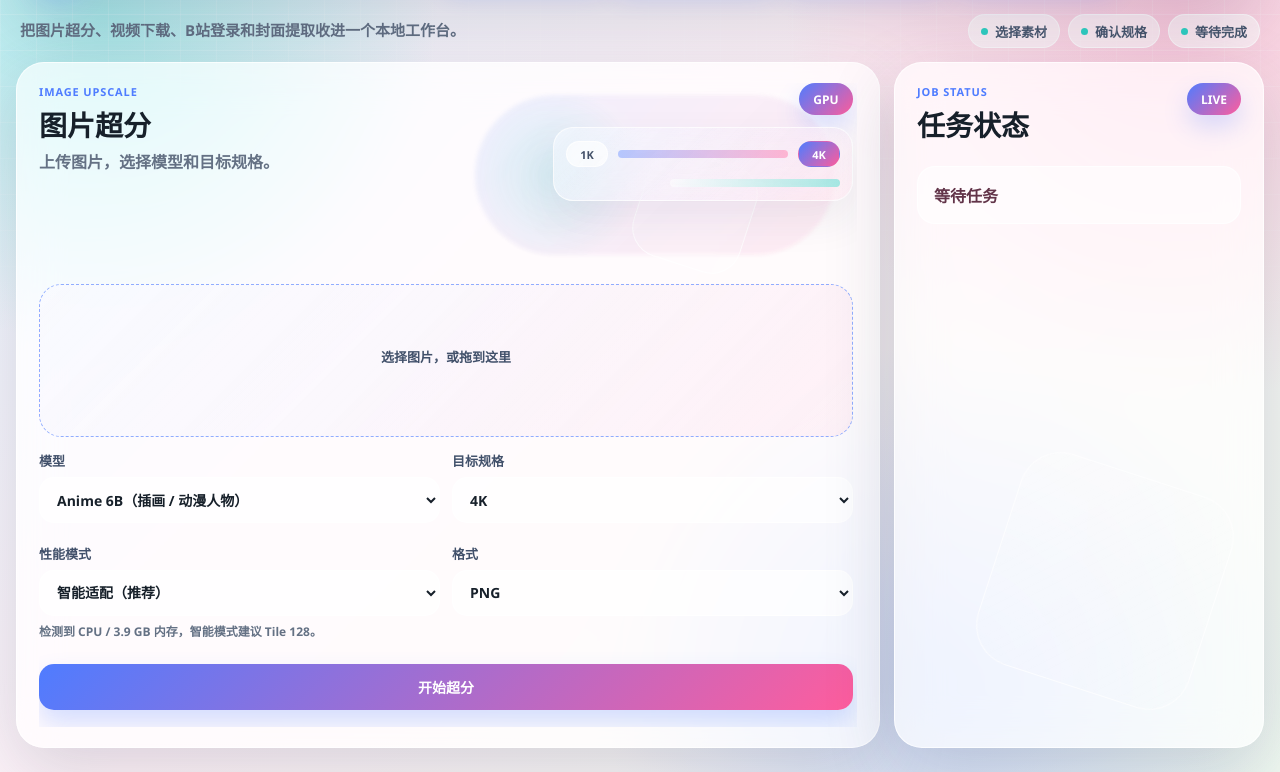
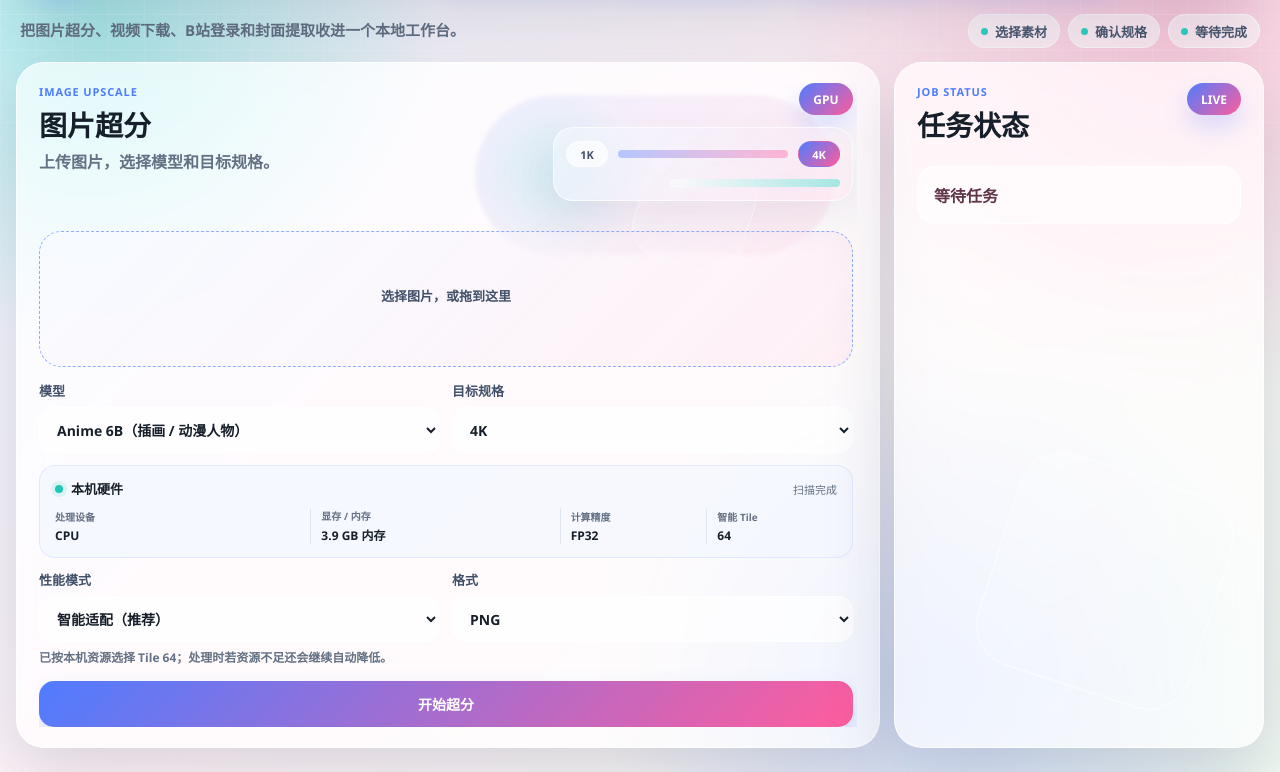
Before and after one commit to 3Takagi/audio-video-tool, a FastAPI app: page / in a window 1280 px wide. Shown: the part 94-866 px from the top of the page. Run offline with FastAPI, Linux system fonts and the light colour scheme; some libraries are stand-ins or nearby versions.

Commit message:
Improve hardware-aware upscale settings (#2)
Co-authored-by: L <L@users.noreply.github.com>

```diff
--- a/app-version.json
+++ b/app-version.json
@@ -1,6 +1,6 @@
 {
   "schema": 1,
-  "revision": 3,
-  "version": "0.1.2",
+  "revision": 4,
+  "version": "0.1.3",
   "minimum_shell_version": "0.1.0"
 }
--- a/app.py
+++ b/app.py
@@ -197,13 +197,13 @@ def normalize_tile_preset(value: str) -> str:
 
 def recommended_tile(hardware: dict, model_name: str) -> int:
     if hardware.get("device") != "cuda":
-        return 128
+        return 64 if float(hardware.get("ram_gb") or 0) <= 8 else 128
     vram_mb = int(hardware.get("vram_mb") or 0)
-    if vram_mb <= 2048:
+    if vram_mb <= 4096:
         tile = 64
-    elif vram_mb <= 4096:
+    elif vram_mb <= 6144:
         tile = 128
-    elif vram_mb <= 8192:
+    elif vram_mb <= 10240:
         tile = 256
     else:
         tile = 512
--- a/static/app.js
+++ b/static/app.js
@@ -28,6 +28,12 @@ const target = document.querySelector("#target");
 const customTargetWrap = document.querySelector("#custom-target-wrap");
 const performanceMode = document.querySelector("#performance-mode");
 const performanceHint = document.querySelector("#performance-hint");
+const hardwarePanel = document.querySelector("#hardware-panel");
+const hardwareScanStatus = document.querySelector("#hardware-scan-status");
+const hardwareDevice = document.querySelector("#hardware-device");
+const hardwareMemory = document.querySelector("#hardware-memory");
+const hardwarePrecision = document.querySelector("#hardware-precision");
+const hardwareTile = document.querySelector("#hardware-tile");
 const youtubePlaylist = document.querySelector("#youtube-playlist");
 const youtubeUrlInput = youtubeDownloadForm?.querySelector("input[name='url']");
 const youtubePlaylistPreview = document.querySelector("#youtube-playlist-preview");
@@ -67,10 +73,28 @@ fetch("/api/system/capabilities")
   .then((response) => response.ok ? response.json() : null)
   .then((data) => {
     const upscale = data?.upscale;
-    if (!upscale || !performanceHint || performanceMode?.value !== "adaptive") return;
-    performanceHint.textContent = `检测到 ${upscale.label}，智能模式建议 Tile ${upscale.recommended_tile}。`;
+    if (!upscale) return;
+    hardwarePanel?.classList.add("is-ready");
+    if (hardwareScanStatus) hardwareScanStatus.textContent = "扫描完成";
+    if (hardwareDevice) hardwareDevice.textContent = upscale.device_name || (upscale.device === "cuda" ? "NVIDIA GPU" : "CPU");
+    if (hardwareMemory) {
+      hardwareMemory.textContent = upscale.device === "cuda"
+        ? `${(Number(upscale.vram_mb || 0) / 1024).toFixed(1)} GB 显存 · ${upscale.ram_gb} GB 内存`
+        : `${upscale.ram_gb} GB 内存`;
+    }
+    if (hardwarePrecision) hardwarePrecision.textContent = upscale.fp32 ? "FP32" : "FP16";
+    if (hardwareTile) hardwareTile.textContent = String(upscale.recommended_tile);
+    if (performanceHint && performanceMode?.value === "adaptive") {
+      performanceHint.textContent = `已按本机资源选择 Tile ${upscale.recommended_tile}；处理时若资源不足还会继续自动降低。`;
+    }
   })
   .catch(() => {
+    hardwarePanel?.classList.add("is-error");
+    if (hardwareScanStatus) hardwareScanStatus.textContent = "扫描不可用";
+    if (hardwareDevice) hardwareDevice.textContent = "保守兼容模式";
+    if (hardwareMemory) hardwareMemory.textContent = "未识别";
+    if (hardwarePrecision) hardwarePrecision.textContent = "FP32";
+    if (hardwareTile) hardwareTile.textContent = "64";
     if (performanceHint && performanceMode?.value === "adaptive") {
       performanceHint.textContent = "硬件检测不可用时，将采用保守的 Tile 设置。";
     }
--- a/static/style.css
+++ b/static/style.css
@@ -849,6 +849,98 @@ pre {
   line-height: 1.5;
 }
 
+.hardware-panel {
+  grid-column: 1 / -1;
+  padding: 13px 15px;
+  border: 1px solid color-mix(in srgb, var(--accent) 16%, rgba(255,255,255,.7));
+  border-radius: 16px;
+  background: color-mix(in srgb, var(--accent) 5%, rgba(255,255,255,.68));
+}
+
+.hardware-panel__title,
+.hardware-panel__items {
+  display: flex;
+  align-items: center;
+}
+
+.hardware-panel__title {
+  gap: 8px;
+  margin-bottom: 10px;
+  color: var(--ink);
+  font-size: 13px;
+}
+
+.hardware-panel__title > span:last-child {
+  margin-left: auto;
+  color: var(--muted);
+  font-size: 11px;
+}
+
+.hardware-panel__dot {
+  width: 8px;
+  height: 8px;
+  border-radius: 50%;
+  background: #f0b429;
+  box-shadow: 0 0 0 4px rgba(240,180,41,.13);
+}
+
+.hardware-panel.is-ready .hardware-panel__dot {
+  background: #20c7b7;
+  box-shadow: 0 0 0 4px rgba(32,199,183,.13);
+}
+
+.hardware-panel.is-error .hardware-panel__dot {
+  background: #ef6a76;
+}
+
+.hardware-panel__items {
+  display: grid;
+  grid-template-columns: 1.5fr 1.4fr .8fr .7fr;
+  gap: 10px;
+}
+
+.hardware-panel__items > span {
+  min-width: 0;
+  padding-right: 10px;
+  border-right: 1px solid rgba(112,126,151,.16);
+}
+
+.hardware-panel__items > span:last-child {
+  padding-right: 0;
+  border-right: 0;
+}
+
+.hardware-panel__items small,
+.hardware-panel__items b {
+  display: block;
+}
+
+.hardware-panel__items small {
+  margin-bottom: 3px;
+  color: var(--muted);
+  font-size: 10px;
+  font-weight: 700;
+}
+
+.hardware-panel__items b {
+  overflow: hidden;
+  color: var(--ink);
+  font-size: 12px;
+  font-weight: 850;
+  text-overflow: ellipsis;
+  white-space: nowrap;
+}
+
+@media (max-width: 680px) {
+  .hardware-panel__items {
+    grid-template-columns: 1fr 1fr;
+  }
+
+  .hardware-panel__items > span:nth-child(2) {
+    border-right: 0;
+  }
+}
+
 @media (min-width: 1121px) {
   body {
     overflow: hidden;
--- a/templates/index.html
+++ b/templates/index.html
@@ -92,6 +92,20 @@
                   <span>自定义长边</span>
                   <input name="custom_long_edge" type="number" min="512" max="8192" step="16" placeholder="例如 3000" />
                 </label>
+
+                <section id="hardware-panel" class="hardware-panel" aria-live="polite">
+                  <div class="hardware-panel__title">
+                    <span class="hardware-panel__dot"></span>
+                    <strong>本机硬件</strong>
+                    <span id="hardware-scan-status">正在扫描</span>
+                  </div>
+                  <div class="hardware-panel__items">
+                    <span><small>处理设备</small><b id="hardware-device">检测中...</b></span>
+                    <span><small>显存 / 内存</small><b id="hardware-memory">检测中...</b></span>
+                    <span><small>计算精度</small><b id="hardware-precision">检测中...</b></span>
+                    <span><small>智能 Tile</small><b id="hardware-tile">检测中...</b></span>
+                  </div>
+                </section>
 
                 <label>
                   <span>性能模式</span>
```
